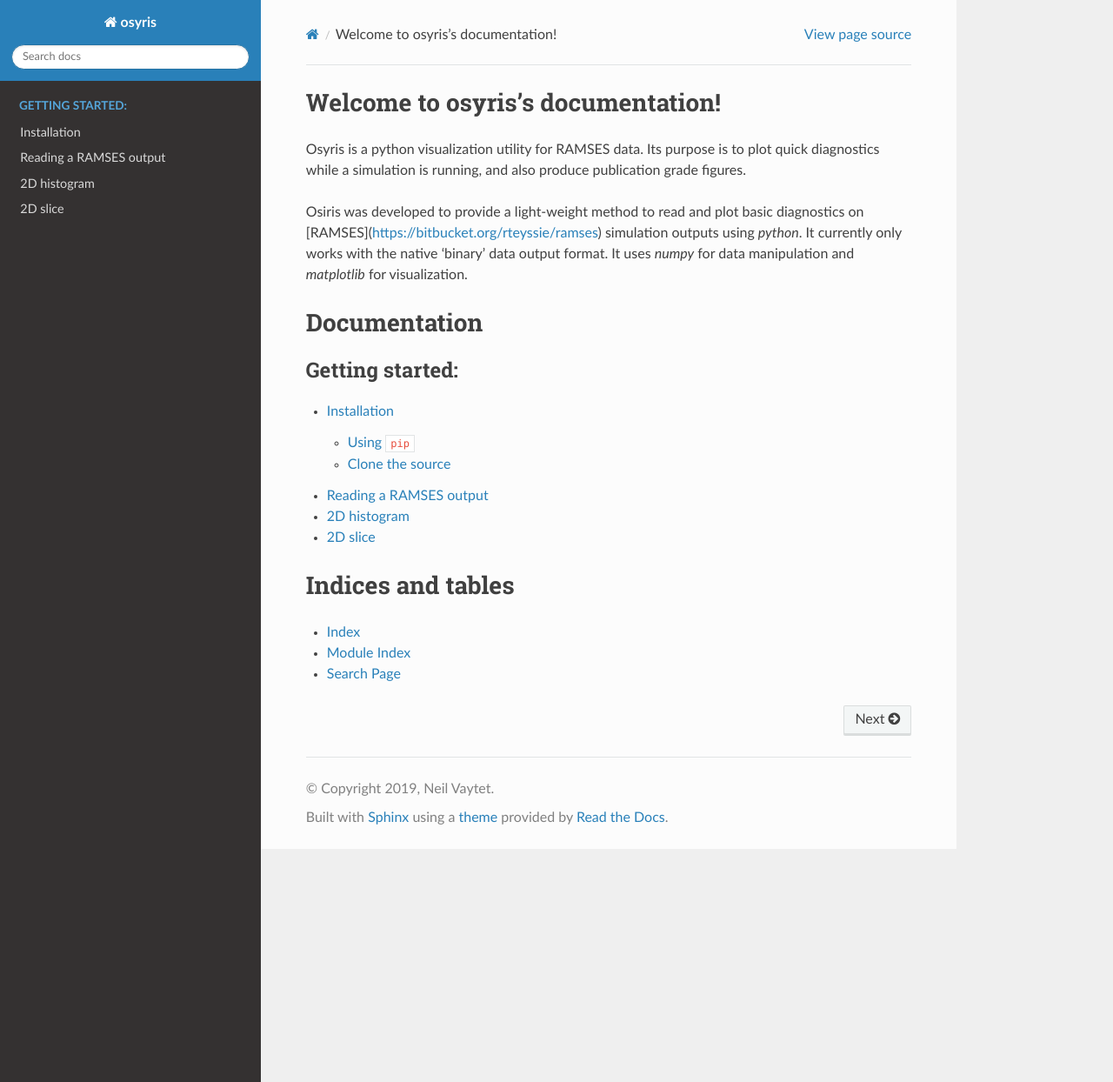
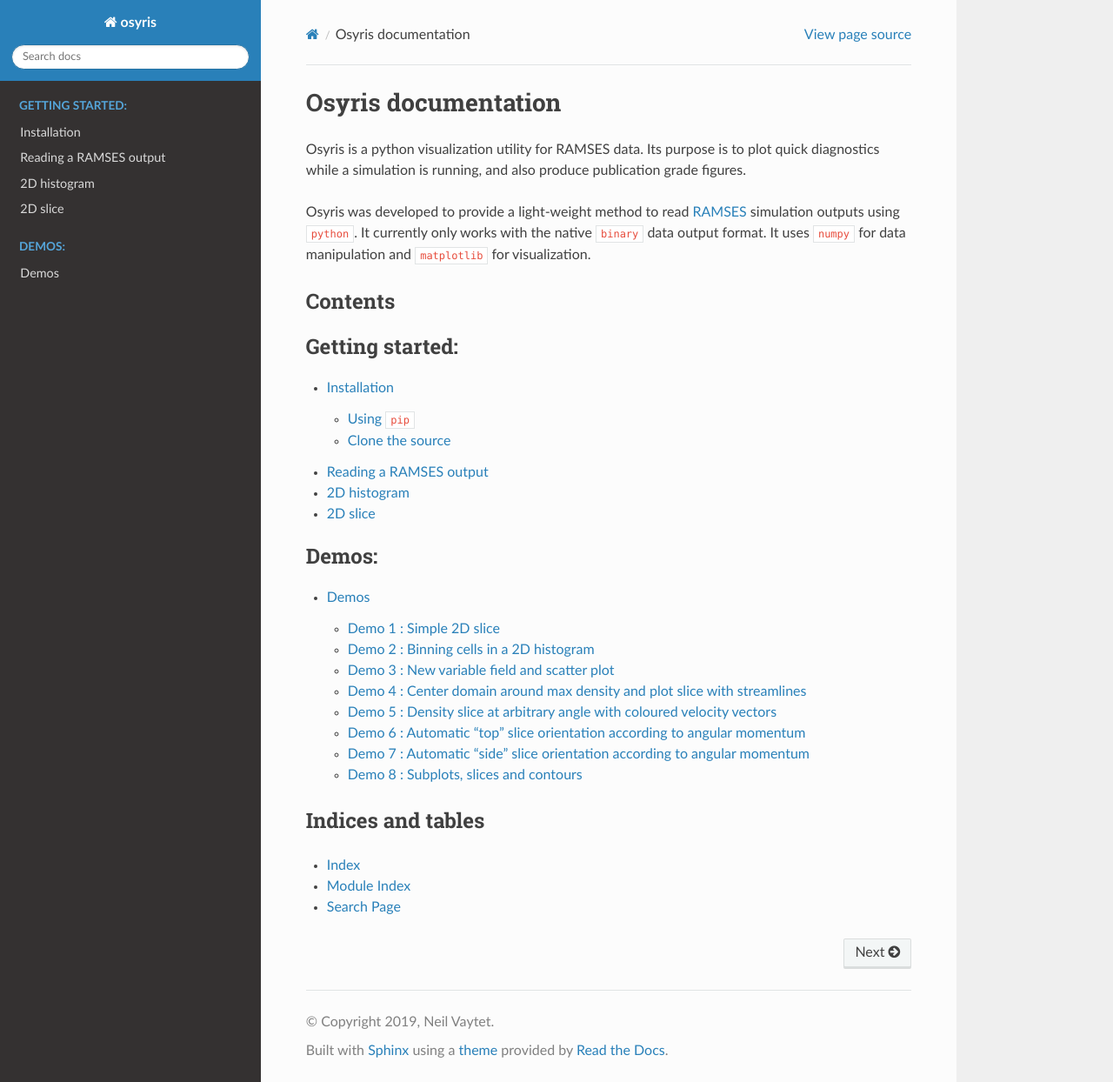
Before and after one commit to osyris-project/osyris, a Sphinx documentation site: the page built from docs/index.rst, in a window 1280 px wide and 1244 px high. Shown: the whole window at 87% size. Built offline with Sphinx 7.4.7 and the Read the Docs theme 2.0.0, drawn with Linux system fonts in a browser that asks for light colours; some of the changed lines change nothing that is shown.

Commit message:
started adding demos

````diff
--- a/docs/conf.py
+++ b/docs/conf.py
@@ -49,7 +49,6 @@
 # The theme to use for HTML and HTML Help pages.  See the documentation for
 # a list of builtin themes.
 #
-# html_theme = 'alabaster'
 html_theme = "sphinx_rtd_theme"
 
 # Add any paths that contain custom static files (such as style sheets) here,
--- /dev/null
+++ b/docs/demos.rst
@@ -0,0 +1,533 @@
+.. demos
+
+*****
+Demos
+*****
+
+
+Demo 1 : Simple 2D slice
+========================
+
+Load output number 71 and create a 2D slice of the logarithm of density 100 au
+wide through the data at ``z = 0`` centered around the highest density point,
+with velocity vectors.
+
+.. code-block:: python
+
+   import osyris
+   mydata = osyris.RamsesData(71, scale="au")
+   osyris.plot_slice(mydata.log_rho, direction="z",
+                     vec=mydata.velocity, dx=100)
+
+.. image:: images/demo001.png
+   :width: 700px
+
+Demo 2 : Binning cells in a 2D histogram
+========================================
+
+Load output number 71 and create a 2D histogram of the number of cells in the
+log(density)-log(T) plane.
+
+.. code-block:: python
+
+   import osyris
+   mydata = osyris.RamsesData(71)
+   osyris.plot_histogram(mydata.log_rho, mydata.log_T,
+                         scalar_args={"cmap": "log"})
+
+.. image:: images/demo002.png
+   :width: 700px
+
+Demo 3 : New variable field and scatter plot
+============================================
+
+Load output number 71 and center it around ``[x, y, z] = [0.5, 0.5, 0.5]``.
+Then create a 2D scatter plot of log(velocity) as a function of log(density).
+We plot only one cell out of 100, use a new colormap which represents log(T),
+and include a grey outline around all the data points.
+
+.. code-block:: python
+
+   import osyris
+   mydata = osyris.RamsesData(nout=71, center=[0.5,0.5,0.5], scale="au")
+   mydata.new_field(name="log_vel",
+                    operation="np.log10(np.sqrt(velocity_x**2 +"
+                              "velocity_y**2 + velocity_z**2))",
+                    unit="cm/s", label="log(Velocity)")
+   osyris.plot_histogram(mydata.log_rho, mydata.log_vel, scatter=mydata.log_T,
+                         outline=True,
+                         scatter_args={"iskip": 100,"cmap": "gnuplot"})
+
+.. image:: images/demo003.png
+   :width: 700px
+
+Demo 4 : Center domain around max density and plot slice with streamlines
+=========================================================================
+
+Load output number 71 and create a 2D slice of the logarithm of density 100 au
+wide through the data at ``y = 0`` centered around the highest density point,
+with the ``x`` axis along the horizontal direction, overlaying magnetic field
+streamlines.
+Color the streamlines logarithmically with a new colormap.
+Set the time unit to yr.
+
+.. code-block:: python
+
+   import osyris
+   osyris.config.default_values["time_unit"] = "yr"
+   mydata = osyris.RamsesData(nout=71, center="max:density",
+                              scale="au")
+   osyris.plot_slice(mydata.log_rho, direction="yxz",
+                     stream=mydata.B, dx=100,
+                     stream_args={"cmap": "log,jet"})
+
+.. image:: images/demo004.png
+   :width: 700px
+
+Demo 5 : Density slice at arbitrary angle with coloured velocity vectors
+========================================================================
+
+Load output number 71 and create a 2D slice of the logarithm of density 100 au
+wide centered around the highest density point.
+The direction of the slicing plane is specified by the normal vector to the
+plane [-1,1,1]. Velocity vectors in km/s are overlayed.
+Color the vectors with a new colormap and increase the number of vectors to be
+plotted by decreasing the ``vskip`` value from its default ``9`` down to ``4``.
+Finally add a colorbar for vectors.
+
+.. code-block:: python
+
+   import osyris
+   mydata = osyris.RamsesData(nout=71, center="max:density",
+                              scale="au")
+   mydata.new_field(name="vkms", operation="velocity/1.0e5",
+                    unit="km/s", label="Velocity")
+   osyris.plot_slice(mydata.log_rho, direction=[-1,1,1],
+                     vec=mydata.vkms, dx=100,
+                     vec_args={"cmap": "jet", "vskip": 4, "cbar": True})
+
+.. image:: images/demo005.png
+   :width: 700px
+
+
+Demo 6 : Automatic "top" slice orientation according to angular momentum
+========================================================================
+
+Load output number 71 and create a 2D slice of the logarithm of density 100 au
+wide through the data using automatic orientation based on the angular momentum
+in the data.
+This is useful for looking at disks.
+Use the ``"auto:top"`` direction for the slice to view the disk from above.
+
+.. code-block:: python
+
+   import osyris
+   mydata = osyris.RamsesData(nout=71, center="max:density",
+                              scale="au")
+   osyris.plot_slice(mydata.log_rho, direction="auto:top",
+                     vec=mydata.velocity, dx=100)
+
+.. image:: images/demo006.png
+   :width: 700px
+
+Demo 7 : Automatic "side" slice orientation according to angular momentum
+=========================================================================
+
+Same as above (demo 6) but use the ``direction="auto:side"`` for the slice to
+view the disk from the side.
+
+.. code-block:: python
+
+   import osyris
+   mydata = osyris.RamsesData(nout=71, center="max:density",
+                              scale="au")
+   osyris.plot_slice(mydata.log_rho, direction="auto:side",
+                     vec=mydata.velocity, dx=100)
+
+.. image:: images/demo007.png
+   :width: 700px
+
+Demo 8 : Subplots, slices and contours
+======================================
+
+In this example, we create two subplot axes with ``matplotlib``.
+We load output number 71,
+setting the center as the mean position of all the cells with a density above
+1.0e-10 g/cm3.
+We also only load a cube of 20 AU in size,
+instead of loading the entire data into the RAM.
+
+Next, we create a velocity field in km/s for better plotting.
+We then plot in the left panel the log of density as a coloured slice with kms
+velocity vectors.
+The minimum and maximum of log(density) is forced to -14 and -9, and we used 40
+colours instead of the default 20.
+We give the ``plot_slice`` call the axes to use via the ``axes`` argument.
+The vectors are scaled to 2km/s, and the key is moved inside the axes.
+Next, we overlay some custom chosen density contours with different line styles
+and colours.
+
+In the right panel,
+we plot a slice of temperature and overlay some lightgray contours showing the
+AMR levels.
+We label the contours with ``"label":True`` and set the format to integers
+with ``"fmt":"%i"``.
+
+.. code-block:: python
+
+   import matplotlib.pyplot as plt
+   import osyris
+
+   # Create figure
+   fig = plt.figure(figsize=(15, 5.25))
+   ax1 = fig.add_subplot(121)
+   ax2 = fig.add_subplot(122)
+
+   # Load data
+   mydata = osyris.RamsesData(nout=71, center="av:density>1.0e-10",
+                              scale="au", dx=20.0, dy=20.0, dz=20.0)
+
+   # Create velocity field in km/s
+   mydata.new_field(name="vkms", operation="velocity/1.0e5",
+                    unit="km/s", label="Velocity")
+
+   # Define region to plot
+   dx = 15.0
+
+   # Left plot: coloured density slice with overlayed contours
+   osyris.plot_slice(mydata.log_rho, direction="z", dx=dx,
+                     axes=ax1,
+                     scalar_args={"extend": "both",
+                                  "vmin": -14.0,
+                                  "vmax": -9.0,
+                                  "nc": 40},
+                     vec=mydata.vkms,
+                     vec_args={"vscale": 2.0,
+                               "vkey_pos": [0.65,0.1]},
+                     contour=mydata.log_rho,
+                     contour_args={"levels": [-12.0,-11.0,-9.0],
+                                   "colors": ('yellow','k',"lime"),
+                                   "linewidths": [2,5,2],
+                                   "linestyles": ["solid","dashed","solid"],
+                                   "cmap": None,
+                                   "cbar": False},
+                     title="My title")
+
+   # Right plot: temperature slice with AMR levels
+   osyris.plot_slice(mydata.log_T, direction="z", dx=dx,
+                     axes=ax2, title="",
+                     scalar_args={"cmap": "hot"},
+                     contour=mydata.level,
+                     contour_args={"fmt": "%i",
+                                   "colors": "lightgray",
+                                   "cmap": None,
+                                   "levels": range(12,20),
+                                   "label": True,
+                                   "cbar": False})
+
+   # Save figure to pdf file
+   fig.savefig("demo008.png")
+
+.. image:: images/demo008.png
+   :width: 700px
+
+
+.. ---
+
+.. ## Demo 9 : Plot only a subset of cells belonging to a disk ##
+
+.. In this example, we select cells according to their density and plot only those. This is done by creating a new field and using the numpy `where` function. To combine more than one selection criteria, use the `logical_and` numpy function. This is useful for plotting disks around protostars, for example. Here we select the cells with a density in the range -12.5 < log(density) < -11.0. After plotting the disk, we use 2 different methods to compute the disk mass.
+
+.. ```
+.. #!python
+.. import osyris
+.. import numpy as np
+
+.. # Load data
+.. mydata = osyris.RamsesData(nout=71,center="max:density",scale="au",dx=100.0,dy=100.0,dz=100.0)
+
+.. mydata.new_field(name="log_rho_disk",values=np.where(np.logical_and(mydata.get("log_rho") > -12.5,\
+..                  mydata.get("log_rho") < -11.0),mydata.get("log_rho"),np.NaN),label="Disk density")
+
+.. osyris.plot_slice(mydata.log_rho_disk,direction="z",dx=50)
+
+.. # Now print disk mass: 2 different ways
+.. # Method 1:
+.. cube = np.where(np.logical_and(mydata.get("log_rho") > -12.5,mydata.get("log_rho") < -11.0))
+.. mcore1 = np.sum(mydata.mass.values[cube])
+.. # Method 2:
+.. mydata.new_field(name="disk_mass",values=np.where(np.logical_and(mydata.get("log_rho") > -12.5,\
+..                  mydata.get("log_rho") < -11.0),mydata.get("mass"),np.NaN),label="Disk mass")
+.. mcore2 = np.nansum(mydata.disk_mass.values)
+.. print("Disk mass: %.3e Msun ; %.3e Msun"%(mcore1,mcore2))
+.. ```
+.. ![figure_1-13.png](https://bitbucket.org/repo/jq5boX/images/2961028821-figure_1-13.png)
+
+.. ---
+
+.. ## Demo 10 : Difference between two snapshots ##
+
+.. Here, we want to make a map of the difference in density between two snapshots. Because we do not necessarily have the same number of cells at the same place, we first have to make uniform 2D maps using the `plot_slice` function, which we can then directly compare. This is done by calling `plot_slice` with the arguments `plot=False` to avoid making a plot, and `copy=True` to return the data to a variable.
+
+.. ```
+.. #!python
+.. import osyris
+.. import numpy as np
+
+.. # Read data from 2 snapshots
+.. mydata1 = osyris.RamsesData(71,scale="au")
+.. mydata2 = osyris.RamsesData(201,scale="au")
+
+.. # Extract log(density) slices by copying data into structures
+.. slice1 = osyris.plot_slice(mydata1.log_rho,direction="z",dx=100,plot=False,copy=True)
+.. slice2 = osyris.plot_slice(mydata2.log_rho,direction="z",dx=100,plot=False,copy=True)
+
+.. # Get coordinates
+.. x = slice1[0]
+.. y = slice1[1]
+
+.. # Get densities
+.. rho1 = slice1[2]
+.. rho2 = slice2[2]
+
+.. # Density difference
+.. diff = (rho1-rho2)/rho2
+
+.. # Create figure
+.. fig = osyris.plt.figure()
+.. ax1 = fig.add_subplot(111)
+.. im1 = ax1.contourf(x,y,diff,cmap='RdBu',levels=np.linspace(-0.12,0.12,31))
+.. ax1.set_aspect("equal")
+.. cb = osyris.plt.colorbar(im1,ax=ax1)
+.. cb.ax.set_ylabel('Relative difference')
+
+.. fig.savefig("diff.png")
+.. ```
+.. ![diff.png](https://bitbucket.org/repo/jq5boX/images/1580704180-diff.png)
+
+.. ---
+
+.. ## Demo 11 : ISM tables for equation of state (EOS), opacities and resistivities ##
+
+.. We load the EOS, opacities and resistivities tables and plot them as a function of gas density.
+
+.. ```
+.. #!python
+.. import osyris
+.. import numpy as np
+
+.. # Create figure
+.. fig = osyris.plt.figure()
+.. ratio = 0.25
+.. sizex = 20.0
+.. fig.set_size_inches(sizex,ratio*sizex)
+.. ax1 = fig.add_subplot(131)
+.. ax2 = fig.add_subplot(132)
+.. ax3 = fig.add_subplot(133)
+
+.. # Load data
+.. mydata = osyris.RamsesData(nout=50,scale="au",verbose=True)
+
+.. # Read EOS table and plot sound speed histogram
+.. osyris.ism_physics.get_eos(mydata,fname="SCvH_eos.dat")
+.. mydata.new_field(name="log_cs",operation="np.log10(cs_eos)",label="log(cs)",unit="cm/s")
+.. osyris.plot_histogram(mydata.log_rho,mydata.log_cs,scalar_args={"cmap":"log,Greens","cbar":False},outline=True,axes=ax1,title="Equation of state")
+
+.. # Read opacity table and plot Rosseland mean opacity
+.. osyris.ism_physics.get_opacities(mydata)
+.. mydata.new_field(name="log_kr",operation="np.log10(kappa_r)",label="log(Kr)",unit="cm2/g")
+.. osyris.plot_histogram(mydata.log_T,mydata.log_kr,scalar_args={"cmap":"log,Blues","cbar":False},outline=True,axes=ax2,title="Opacities")
+
+.. # Read resistivity table and plot Ohmic and Ambipolar
+.. osyris.ism_physics.get_resistivities(mydata)
+.. mydata.new_field(name="log_etaO",operation="np.log10(eta_ohm)",label="log(etaO)")
+.. mydata.new_field(name="log_etaA",operation="np.log10(eta_ad)",label="log(etaA)")
+.. osyris.plot_histogram(mydata.log_rho,mydata.log_etaO,scalar_args={"cmap":"log,Greys","cbar":False},outline=True,axes=ax3,title="")
+.. osyris.plot_histogram(mydata.log_rho,mydata.log_etaA,scalar_args={"cmap":"log,Reds","cbar":False},outline=True,axes=ax3,title="Resistivities")
+.. ax3.set_ylabel("log(eta) [s]")
+.. ax3.text(-16.0,0.0,"Ambipolar",va="center",ha="center")
+.. ax3.text(-12.0,-4.0,"Ohmic",va="center",ha="center")
+
+.. fig.savefig('ism_tables.png')
+.. ```
+.. ![ism_tables.png](https://bitbucket.org/repo/jq5boX/images/1254933282-ism_tables.png)
+
+.. ---
+
+.. ## Demo 12 : Make a thick slice ##
+
+.. We want to plot the average value of density inside a slice with a thickness of 20 AU. For this, we use the `plot_column_density` function with the `summed=False` option. We also set the number of samples along the slice thickness direction to 5 using `nz=5` to speed up the process (by default `nz` equals the resolution in x and y). We also plot velocity vectors which are the average of the velocity field along the line of sight. **Remember** to check for convergence by increasing `nz` to make sure you have similar results with a lower `nz`.
+
+.. ```
+.. #!python
+
+.. import osyris
+.. mydata = osyris.RamsesData(nout=71,center="max:density",scale="au")
+.. osyris.plot_column_density(scalar=mydata.density,direction="z",vec=mydata.velocity,dx=100,dz=20,scalar_args={"cmap":"log"},nz=5,summed=False)
+.. ```
+.. ![thick_slice.png](https://bitbucket.org/repo/jq5boX/images/160563044-thick_slice.png)
+
+.. ---
+
+.. ## Demo 13 : Slice above the origin ##
+
+.. We want to plot a slice of density but through a point which is 5 AU above the centre of the domain, defined as the cell with the highest density. This is done by setting the `origin` coordinate to `[0,0,5]`.
+
+.. ```
+.. #!python
+.. import osyris
+.. mydata = osyris.RamsesData(nout=71,center="max:density",scale="au")
+.. osyris.plot_slice(scalar=mydata.density,direction="z",vec=mydata.velocity,dx=100,origin=[0,0,5],scalar_args={"cmap":"log"})
+.. ```
+.. ![test.png](https://bitbucket.org/repo/jq5boX/images/3975856811-test.png)
+
+.. ---
+
+.. ## Demo 14 : Make a histogram with mass colormap ##
+
+.. Here we create a histogram of log(density) vs log(temperature) using the mass contained in each pixel as the colormap. We want to sum the mass in each pixel, so we use the option `summed=True`.
+
+.. ```
+.. #!python
+.. import osyris
+.. mydata = osyris.RamsesData(nout=71,center="max:density",scale="au")
+.. osyris.plot_histogram(mydata.log_rho,mydata.log_T,mydata.mass,summed=True,scalar_args={"cmap":"magma_r,log"})
+.. ```
+.. ![mass_histo.png](https://bitbucket.org/repo/jq5boX/images/1967865780-mass_histo.png)
+
+.. ---
+
+.. ## Demo 15 : Demo from the README with histogram and slice subplots ##
+
+.. We make six subplots.
+
+.. ```
+.. #!python
+
+.. import osyris
+
+.. # Change default time unit to kyr
+.. osyris.conf.default_values["time_unit"]="kyr"
+
+.. # Load data
+.. mydata = osyris.RamsesData(nout=71,center="max:density",scale="au")
+
+.. # Create figure
+.. fig = osyris.plt.figure()
+.. ratio = 0.5
+.. sizex = 20.0
+.. fig.set_size_inches(sizex,ratio*sizex)
+.. ax1 = fig.add_subplot(231)
+.. ax2 = fig.add_subplot(232)
+.. ax3 = fig.add_subplot(233)
+.. ax4 = fig.add_subplot(234)
+.. ax5 = fig.add_subplot(235)
+.. ax6 = fig.add_subplot(236)
+
+.. # Density vs B field with AMR level contours
+.. osyris.plot_histogram(mydata.log_rho,mydata.log_B,axes=ax1,scalar=True,scalar_args={"cmap":"log,YlGnBu"},contour=mydata.level,contour_args={"fmt":"%i","label":True,"colors":"k","cmap":None,"levels":range(5,20),"cbar":False})
+
+.. # Create new field with log of velocity
+.. mydata.new_field(name="log_vel",operation="np.log10(np.sqrt(velocity_x**2+velocity_y**2+velocity_z**2))",unit="cm/s",label="log(Velocity)")
+
+.. # Density vs log_vel in scatter mode with a grey outline
+.. osyris.plot_histogram(mydata.log_rho,mydata.log_vel,axes=ax2,scatter=mydata.log_T,scatter_args={"iskip":100,"cmap":"gnuplot"},outline=True)
+
+.. #x,z density slice with B field streamlines
+.. osyris.plot_slice(mydata.density,direction="y",stream=mydata.B,dx=100,axes=ax3,scalar_args={"cmap":"log"})
+.. # x,y density slice with velocity vectors in color
+.. osyris.plot_slice(scalar=mydata.log_rho,direction="z",vec=mydata.velocity,dx=100,axes=ax4,vec_args={"cmap":"seismic","vskip":4})
+.. # x,y temperature slice with velocity vectors
+.. osyris.plot_slice(mydata.log_T,direction="z",vec=mydata.velocity,dx=100,axes=ax5,scalar_args={"cmap":"hot"},contour=mydata.level,contour_args={"fmt":"%i","label":True,"colors":"w","cmap":None,"levels":range(9,17)})
+
+.. # Now update values with later snapshot
+.. mydata.update_values(201)
+.. # Re-plot x,y density slice with velocity vectors
+.. osyris.plot_slice(mydata.log_rho,direction="auto:top",vec=mydata.velocity,dx=100,axes=ax6)
+
+.. fig.savefig("demo.pdf",bbox_inches="tight")
+.. ```
+.. ![demo015.png](https://bitbucket.org/repo/jq5boX/images/668553417-demo015.png)
+
+.. ---
+
+.. ## Demo 16 : Color slice vectors with custom field ##
+
+.. We plot a log10(Density) scalar field. We overlay vectors that represent the magnetic field direction but are coloured with the magnitude of the velocity instead of the B field. We first create a new field to represent the velocity in km/s `mydata.vkms`. Then we set `"colors":mydata.vkms` in `vec_args`.
+.. We remove the arrow heads by setting `"headwidth":1,"headlength":0`. We want all vector segments to have the same length, so we normalize them with `"normalize_arrows":True`, and we make them a little thicker with `"width":0.01`.
+.. **Warning: in `vec_args`, `colors` is for a new field for the colormap, whereas `color` is a single color (e.g. `'white'`) for coloring the arrows.**
+
+.. ```
+.. #!python
+
+.. import osyris
+
+.. # Change default time unit to kyr
+.. osyris.conf.default_values["time_unit"]="kyr"
+
+.. # Load data
+.. mydata = osyris.RamsesData(nout=71,center="max:density",scale="au",verbose=True)
+
+.. mydata.new_field(name="vkms",operation="velocity/1.0e5",unit="km/s",label="Velocity")
+
+.. osyris.plot_slice(scalar=mydata.log_rho,direction="y",vec=mydata.B,dx=100,scalar_args={"cmap":"Blues"},\
+..     vec_args={"cmap":"YlOrRd","colors":mydata.vkms,"normalize_arrows":True,"vkey":False,"scale":25.0,"cbar":True,"width":0.01,"headwidth":1,"headlength":0})
+.. ```
+.. ![test.png](https://bitbucket.org/repo/jq5boX/images/2512621274-test.png)
+
+.. ---
+
+.. ## Demo 17 : Radial profile ##
+
+.. We can use the `plot_histogram` function to create a radial density profile. The radial coordinate `r` and its logarithm `log_r` are by default calculated when a Ramses output is loaded. By plotting the density as a function of radius as a scatter plot in `plot_histogram`, we get the figure below (`iskip` is used to plot 1 in every 100 points to limit the size of the figure). We also overlay the mean radial profile by binning the data radially and computing the mean density in each bin. This is drawn on the figure using the usual `matplotlib` plotting functions. Note that the mean profile uses the full data set, not just one in every 100 points.
+
+.. ```
+.. #!python
+
+.. import matplotlib.pyplot as plt
+.. import numpy as np
+.. import osyris
+
+.. # Change default time unit to kyr
+.. osyris.conf.default_values["time_unit"]="kyr"
+
+.. # Load data
+.. mydata = osyris.RamsesData(nout=71,center="max:density",scale="au")
+
+.. # Create figure
+.. fig = plt.figure()
+.. ax = fig.add_subplot(111)
+
+.. # Make scatter plot as radial profile
+.. osyris.plot_histogram(mydata.log_r,mydata.log_rho,scatter=True,scatter_args={"iskip":100,"c":"grey"},axes=ax)
+
+.. # Now overlay mean profile -----------
+
+.. # Define min and max range
+.. rmin = -1.0
+.. rmax = 4.0
+
+.. # Number of points
+.. nr = 200
+
+.. # Radial bin edges and centers
+.. re = np.linspace(rmin,rmax,nr+1)
+.. log_r = np.zeros([nr])
+.. for i in range(nr):
+..     log_r[i] = 0.5*(re[i]+re[i+1])
+
+.. # Modify r values so that the central cell is not "-inf"
+.. r = np.where(np.isinf(mydata.log_r.values),-2.0,mydata.log_r.values)
+
+.. # Bin the data in radial bins
+.. z0, edges = np.histogram(r,bins=re)
+.. z1, edges = np.histogram(r,bins=re,weights=mydata.density.values)
+.. rho_mean = np.log10(z1/z0)
+
+.. #Overlay profile
+.. ax.plot(log_r,rho_mean,color='r',lw=3,label="Mean profile")
+.. ax.legend()
+
+.. fig.savefig("test.png",bbox_inches='tight')
+.. ```
+.. ![test.png](https://bitbucket.org/repo/jq5boX/images/1037106567-test.png)
--- a/docs/index.rst
+++ b/docs/index.rst
@@ -3,17 +3,22 @@
    You can adapt this file completely to your liking, but it should at least
    contain the root `toctree` directive.
 
-Welcome to osyris's documentation!
-==================================
+********************
+Osyris documentation
+********************
 
 Osyris is a python visualization utility for RAMSES data. Its purpose is to
 plot quick diagnostics while a simulation is running, and also produce
 publication grade figures.
 
-Osiris was developed to provide a light-weight method to read and plot basic diagnostics on [RAMSES](https://bitbucket.org/rteyssie/ramses) simulation outputs using `python`. It currently only works with the native 'binary' data output format. It uses `numpy` for data manipulation and `matplotlib` for visualization.
+Osyris was developed to provide a light-weight method to read
+`RAMSES <https://bitbucket.org/rteyssie/ramses>`_ simulation outputs using
+``python``.
+It currently only works with the native ``binary`` data output format.
+It uses ``numpy`` for data manipulation and ``matplotlib`` for visualization.
 
-Documentation
-=============
+Contents
+========
 
 .. toctree::
    :maxdepth: 2
@@ -27,6 +32,8 @@
 .. toctree::
    :maxdepth: 2
    :caption: Demos:
+
+   demos
 
 .. toctree::
    :maxdepth: 2
````
Also changed, not shown: docs/images/demo001.png (added), docs/images/demo002.png (added), docs/images/demo003.png (added), docs/images/demo004.png (added), docs/images/demo005.png (added), docs/images/demo006.png (added), docs/images/demo007.png (added), docs/images/demo008.png (added).
